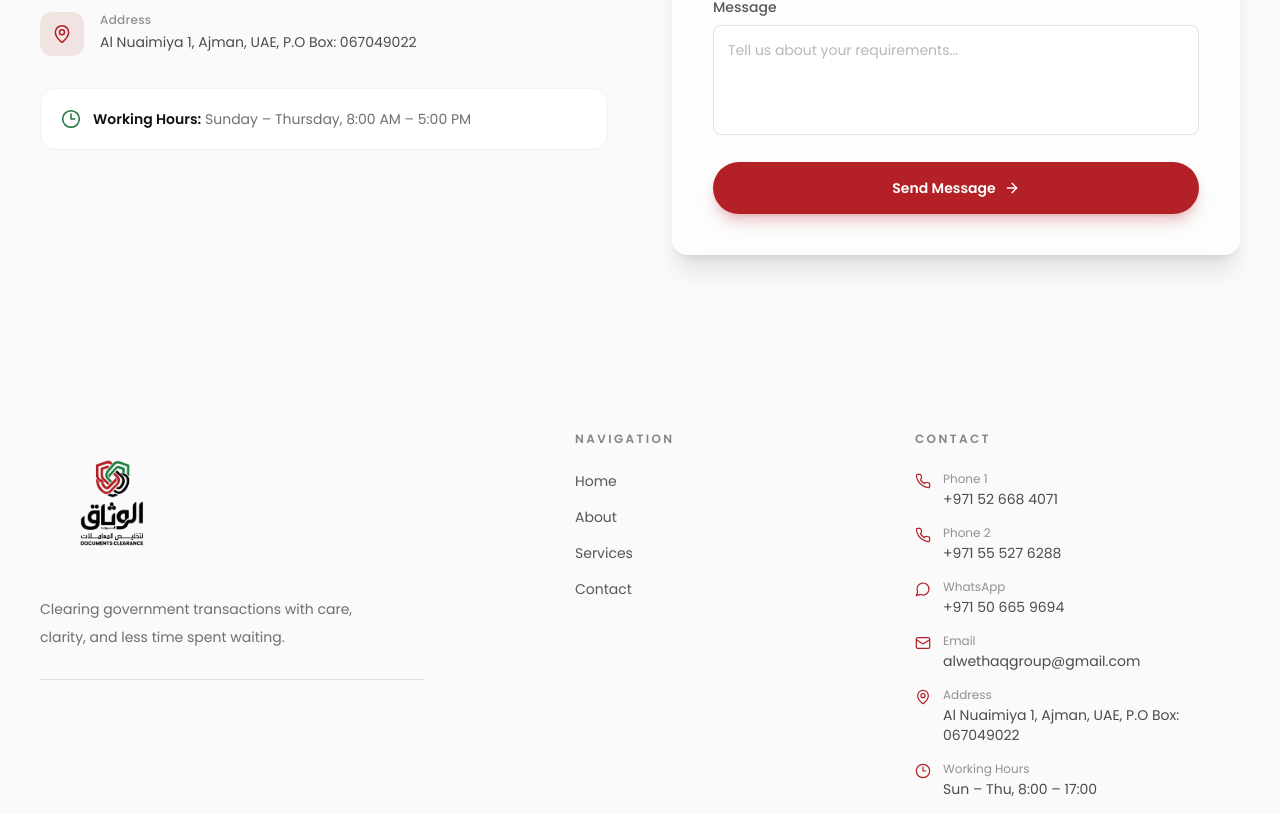
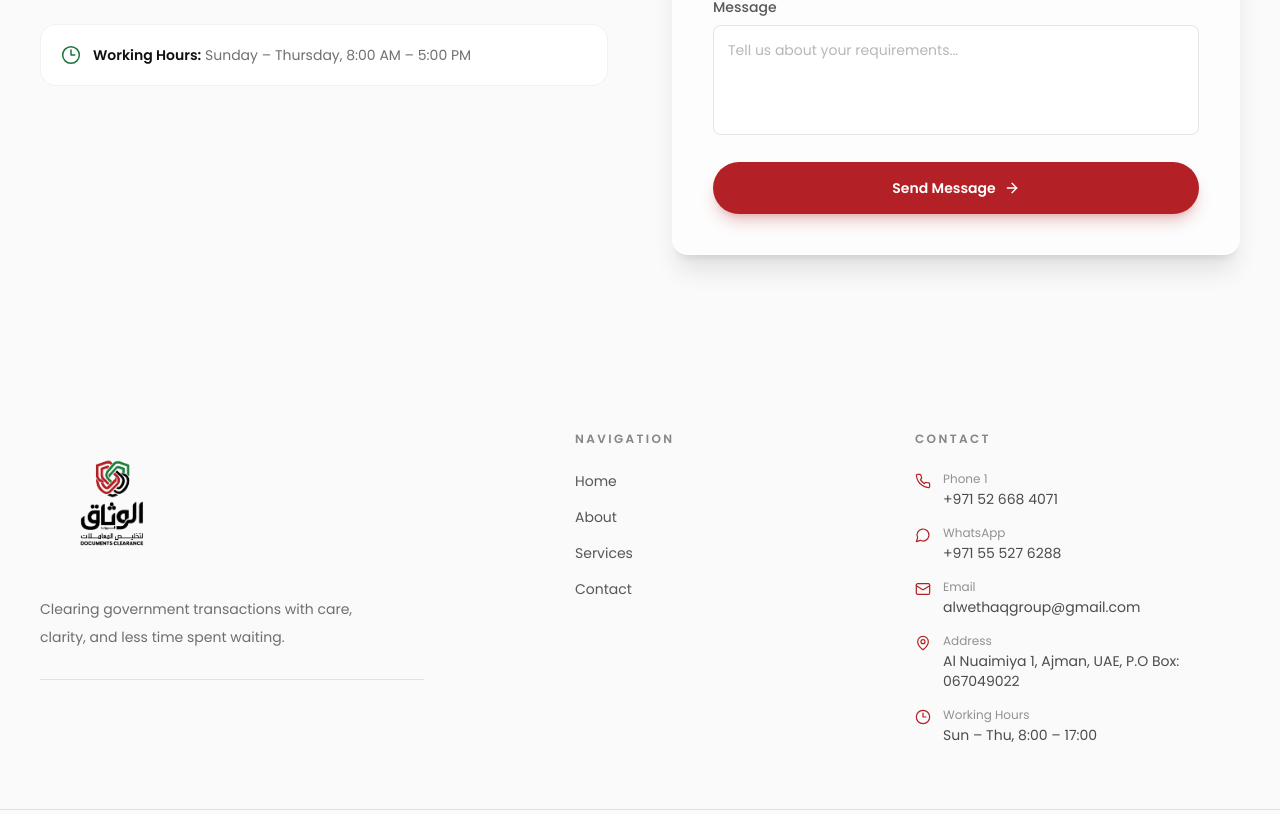
Before and after one commit to boltforwork1/alwthaqv1, a React (Vite) app: page /contact in a window 1280 px wide. Shown: the part 967-1781 px from the top of the page. Built offline with nearby package versions, Linux system fonts and the light colour scheme.

Commit message:
Update contact details on Contact page and Footer

```diff
--- a/src/components/Footer.tsx
+++ b/src/components/Footer.tsx
@@ -53,21 +53,12 @@ export default function Footer() {
               </div>
             </a>
 
-            {/* Phone 2 */}
-            <a href="tel:+971555276288" className="group flex items-start gap-3">
-              <Phone className="mt-0.5 h-4 w-4 shrink-0 text-primary transition-colors duration-300 group-hover:text-primary-600" strokeWidth={1.8} />
-              <div className="text-sm">
-                <p className="text-xs text-ink/45">Phone 2</p>
-                <p className="mt-0.5 text-ink/75 transition-colors duration-300 group-hover:text-primary">+971 55 527 6288</p>
-              </div>
-            </a>
-
             {/* WhatsApp */}
-            <a href="https://wa.me/971506659694" target="_blank" rel="noopener noreferrer" className="group flex items-start gap-3">
+            <a href="https://wa.me/971555276288" target="_blank" rel="noopener noreferrer" className="group flex items-start gap-3">
               <MessageCircle className="mt-0.5 h-4 w-4 shrink-0 text-primary transition-colors duration-300 group-hover:text-primary-600" strokeWidth={1.8} />
               <div className="text-sm">
                 <p className="text-xs text-ink/45">WhatsApp</p>
-                <p className="mt-0.5 text-ink/75 transition-colors duration-300 group-hover:text-primary">+971 50 665 9694</p>
+                <p className="mt-0.5 text-ink/75 transition-colors duration-300 group-hover:text-primary">+971 55 527 6288</p>
               </div>
             </a>
 
--- a/src/pages/Contact.tsx
+++ b/src/pages/Contact.tsx
@@ -23,8 +23,7 @@ const stagger = {
 /* ---------- Data ---------- */
 const contactInfo = [
   { icon: Phone, label: 'Phone 1', value: '+971 52 668 4071', href: 'tel:+971526684071' },
-  { icon: Phone, label: 'Phone 2', value: '+971 55 527 6288', href: 'tel:+971555276288' },
-  { icon: MessageCircle, label: 'WHATSAPP', value: '+971 50 665 9694', href: 'https://wa.me/971506659694' },
+  { icon: MessageCircle, label: 'WHATSAPP', value: '+971 55 527 6288', href: 'https://wa.me/971555276288' },
   { icon: Mail, label: 'Email', value: 'alwethaqgroup@gmail.com', href: 'mailto:alwethaqgroup@gmail.com' },
   { icon: MapPin, label: 'Address', value: 'Al Nuaimiya 1, Ajman, UAE, P.O Box: 067049022' },
 ];
```
